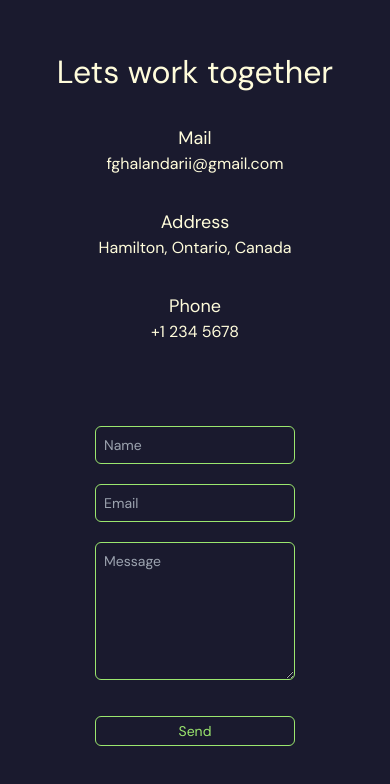
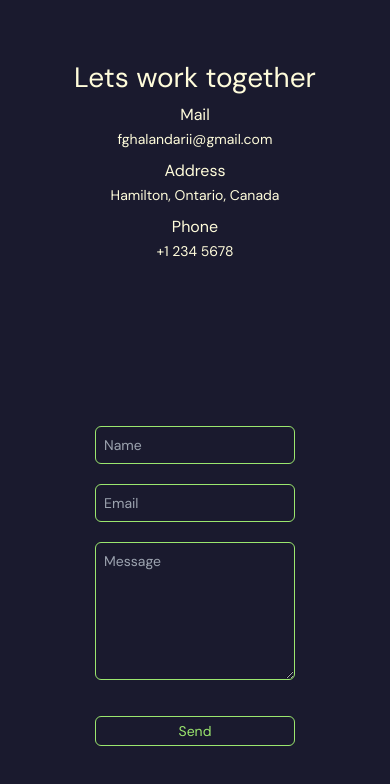
Before and after one commit to FatemeGhalandari/fatemeghalandari.github.io, a React (Vite) app: page / in a window 390 px wide. Shown: the part 7580-8364 px from the top of the page. Built offline with nearby package versions, Linux system fonts and the light colour scheme.

Commit message:
style: Update Contact component CSS for responsiveness

```diff
--- a/src/components/Contact.jsx
+++ b/src/components/Contact.jsx
@@ -44,32 +44,34 @@ const Contact = () => {
 
   return (
     <motion.div
-      className="h-full max-w-[1366px] mx-auto flex sm:flex-row flex-col w-[100%] items-center sm:gap-10 gap-0 sm:p-10 p-2"
+      className="h-full max-w-[1366px] mx-auto flex sm:flex-row flex-col w-[100%] items-center sm:gap-10 gap-0 sm:p-10 p-4"
       variants={variants}
       initial="initial"
       whileInView="animate"
     >
       <motion.div
-        className="flex-1 flex flex-col sm:gap-4 gap-8 sm:pt-0 pt-20 sm:items-start items-center sm:text-start text-center justify-start"
+        className="flex-1 flex flex-col sm:gap-4 gap-2 sm:pt-0 pt-20 sm:items-start items-center sm:text-start text-center justify-start"
         variants={variants}
       >
         <motion.h1
-          className="sm:text-[90px] text-[32px] leading-tight"
+          className="sm:text-[90px] text-[28px] leading-tight"
           variants={variants}
         >
           Lets work <br className="sm:block hidden" /> together
         </motion.h1>
-        <motion.div className="item" variants={variants}>
-          <h2 className="sm:text-xl text-lg">Mail</h2>
-          <span className="text-base">fghalandarii@gmail.com</span>
+        <motion.div variants={variants}>
+          <h2 className="sm:text-xl text-base">Mail</h2>
+          <span className="sm:text-base text-sm">fghalandarii@gmail.com</span>
         </motion.div>
-        <motion.div className="item" variants={variants}>
-          <h2 className="sm:text-xl text-lg">Address</h2>
-          <span className="text-base">Hamilton, Ontario, Canada</span>
+        <motion.div variants={variants}>
+          <h2 className="sm:text-xl text-base">Address</h2>
+          <span className="sm:text-base text-sm">
+            Hamilton, Ontario, Canada
+          </span>
         </motion.div>
-        <motion.div className="item" variants={variants}>
-          <h2 className="sm:text-xl text-lg">Phone</h2>
-          <span className="text-base">+1 234 5678</span>
+        <motion.div variants={variants}>
+          <h2 className="sm:text-xl text-base">Phone</h2>
+          <span className="sm:text-base text-sm">+1 234 5678</span>
         </motion.div>
       </motion.div>
       <motion.div
```
